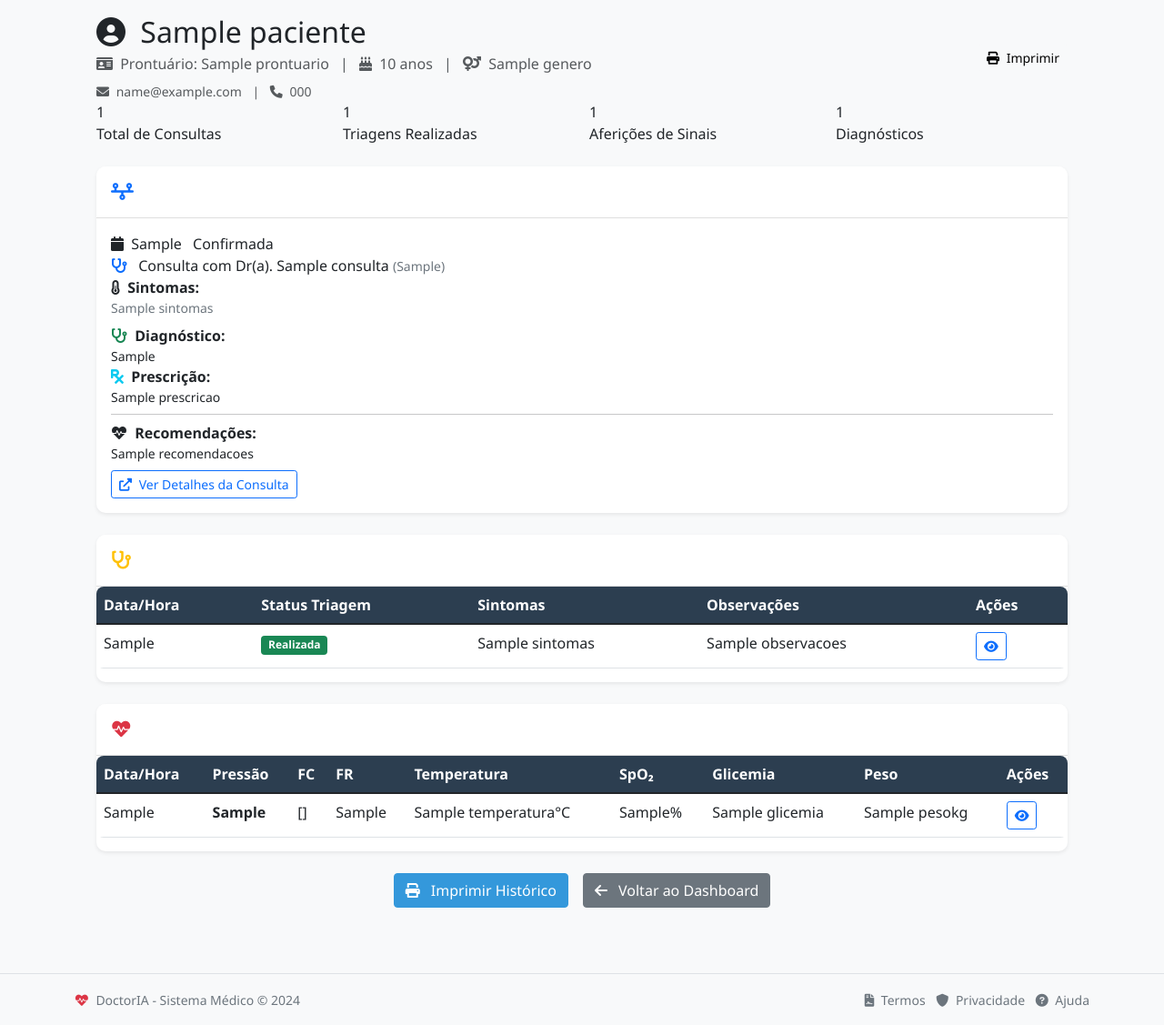
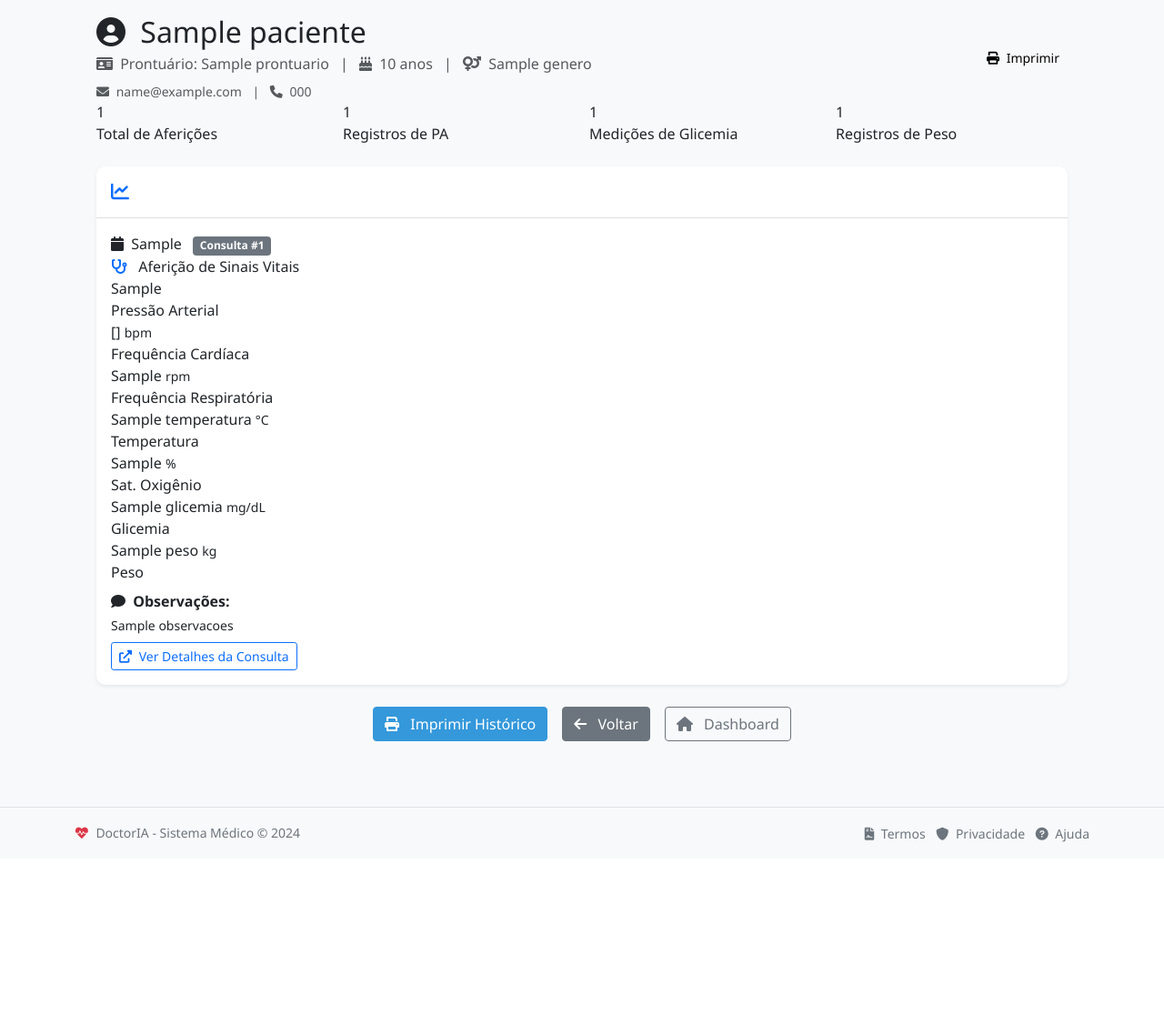
Before and after one commit to Xavier92tchivela/flask, a Flask app: template templates/enfermeiro/historico/historico_paciente.html in a window 1280 px wide. Shown: the part 110-1237 px from the top of the page at 91% size. After the commit the page ends 1036 px from the top, so only its background shows below. Run offline with Flask 3, Linux system fonts and the light colour scheme; the template is opened without the code that fills it: most values are stand-ins (such as "Sample title", 1, 10 or a date in 2020); some libraries are stand-ins or nearby versions.

Commit message:
Update historico_paciente.html

```diff
--- a/templates/enfermeiro/historico/historico_paciente.html
+++ b/templates/enfermeiro/historico/historico_paciente.html
@@ -82,49 +82,38 @@
         font-weight: 500;
     }
 
-    .badge-realizada { background: #d1e7dd; color: #0f5132; }
-    .badge-agendada { background: #cfe2ff; color: #084298; }
-    .badge-cancelada { background: #f8d7da; color: #842029; }
-
-    .detail-card {
+    .vital-card {
         background: #f8f9fc;
         border-radius: 10px;
-        padding: 1rem;
+        padding: 0.8rem;
         margin-top: 0.5rem;
     }
 
-    .diagnostico-card {
-        border-left: 4px solid #28a745;
-        background: #f8f9fc;
-        padding: 0.8rem;
-        margin-top: 0.5rem;
-        border-radius: 8px;
-    }
-
-    .receita-card {
-        border-left: 4px solid #17a2b8;
-        background: #f8f9fc;
-        padding: 0.8rem;
-        margin-top: 0.5rem;
-        border-radius: 8px;
-    }
-
-    .vital-signs {
+    .vital-grid {
         display: flex;
         flex-wrap: wrap;
-        gap: 0.5rem;
+        gap: 0.8rem;
         margin-top: 0.5rem;
     }
 
     .vital-item {
-        background: #e9ecef;
-        padding: 0.3rem 0.8rem;
-        border-radius: 20px;
-        font-size: 0.8rem;
+        background: white;
+        padding: 0.5rem 1rem;
+        border-radius: 8px;
+        text-align: center;
+        min-width: 80px;
+        box-shadow: 0 1px 3px rgba(0,0,0,0.1);
     }
 
-    .vital-item i {
-        margin-right: 0.3rem;
+    .vital-item .value {
+        font-size: 1.2rem;
+        font-weight: bold;
+        color: #4e73df;
+    }
+
+    .vital-item .label {
+        font-size: 0.7rem;
+        color: #6c757d;
     }
 
     .btn-outline-historic {
@@ -145,6 +134,14 @@
         .stats-number {
             font-size: 1.5rem;
         }
+
+        .vital-item {
+            min-width: 70px;
+        }
+
+        .vital-item .value {
+            font-size: 1rem;
+        }
     }
 
     @media print {
@@ -159,7 +156,7 @@
 <div class="container-fluid px-3 px-md-4">
     <div class="row">
         <div class="col-12">
-            <!-- Breadcrumb -->
+            <!-- Breadcrumb - CORRIGIDO -->
             <nav aria-label="breadcrumb" class="mb-3">
                 <ol class="breadcrumb bg-transparent p-0">
                     <li class="breadcrumb-item">
@@ -168,7 +165,7 @@
                         </a>
                     </li>
                     <li class="breadcrumb-item">
-                        <a href="{{ url_for('enfermeiro.historico.listar_pacientes') }}">
+                        <a href="{{ url_for('enfermeiro.historico.historico_pacientes') }}">
                             <i class="fas fa-history me-1"></i> Histórico
                         </a>
                     </li>
@@ -213,97 +210,126 @@
             <div class="row mb-4 g-3">
                 <div class="col-6 col-md-3">
                     <div class="stats-card">
-                        <div class="stats-number">{{ total_consultas }}</div>
-                        <div class="stats-label">Total de Consultas</div>
+                        <div class="stats-number">{{ afericoes|length }}</div>
+                        <div class="stats-label">Total de Aferições</div>
                     </div>
                 </div>
                 <div class="col-6 col-md-3">
                     <div class="stats-card">
-                        <div class="stats-number">{{ total_triagens }}</div>
-                        <div class="stats-label">Triagens Realizadas</div>
+                        <div class="stats-number">{{ afericoes|selectattr('pressao_arterial')|list|length }}</div>
+                        <div class="stats-label">Registros de PA</div>
                     </div>
                 </div>
                 <div class="col-6 col-md-3">
                     <div class="stats-card">
-                        <div class="stats-number">{{ total_sinais }}</div>
-                        <div class="stats-label">Aferições de Sinais</div>
+                        <div class="stats-number">{{ afericoes|selectattr('glicemia')|list|length }}</div>
+                        <div class="stats-label">Medições de Glicemia</div>
                     </div>
                 </div>
                 <div class="col-6 col-md-3">
                     <div class="stats-card">
-                        <div class="stats-number">{{ total_diagnosticos }}</div>
-                        <div class="stats-label">Diagnósticos</div>
+                        <div class="stats-number">{{ afericoes|selectattr('peso')|list|length }}</div>
+                        <div class="stats-label">Registros de Peso</div>
                     </div>
                 </div>
             </div>
 
-            <!-- Timeline de Consultas -->
+            <!-- Timeline de Aferições -->
             <div class="card shadow-sm mb-4">
                 <div class="card-header bg-white py-3">
                     <h5 class="mb-0">
-                        <i class="fas fa-timeline text-primary me-2"></i>
-                        Linha do Tempo - Histórico Médico
+                        <i class="fas fa-chart-line text-primary me-2"></i>
+                        Histórico de Sinais Vitais
                     </h5>
                 </div>
                 <div class="card-body p-3">
-                    {% if consultas and consultas|length > 0 %}
-                        {% for consulta in consultas %}
-                        <div class="timeline-item" id="consulta-{{ consulta.id }}">
+                    {% if afericoes and afericoes|length > 0 %}
+                        {% for afericao in afericoes %}
+                        <div class="timeline-item" id="afericao-{{ afericao.id }}">
                             <div class="timeline-date">
                                 <i class="fas fa-calendar me-1"></i>
-                                {% if consulta.data_hora %}
-                                    {% if consulta.data_hora.__class__.__name__ == 'datetime' %}
-                                        {{ consulta.data_hora.strftime('%d/%m/%Y às %H:%M') }}
+                                {% if afericao.data_afericao %}
+                                    {% if afericao.data_afericao.__class__.__name__ == 'datetime' %}
+                                        {{ afericao.data_afericao.strftime('%d/%m/%Y às %H:%M') }}
                                     {% else %}
-                                        {{ consulta.data_hora }}
+                                        {{ afericao.data_afericao }}
                                     {% endif %}
                                 {% endif %}
-                                <span class="badge-status badge-{{ consulta.status if consulta.status else 'agendada' }} ms-2">
-                                    {{ (consulta.status|capitalize) if consulta.status else 'Agendada' }}
-                                </span>
+                                <span class="badge bg-secondary ms-2">Consulta #{{ afericao.consulta_id }}</span>
                             </div>
 
                             <div class="timeline-title">
                                 <i class="fas fa-stethoscope text-primary me-2"></i>
-                                Consulta com Dr(a). {{ consulta.medico_nome }}
-                                {% if consulta.medico_especialidade %}
-                                    <small class="text-muted">({{ consulta.medico_especialidade }})</small>
+                                Aferição de Sinais Vitais
+                            </div>
+
+                            <div class="vital-grid">
+                                {% if afericao.pressao_arterial %}
+                                <div class="vital-item">
+                                    <div class="value">{{ afericao.pressao_arterial }}</div>
+                                    <div class="label">Pressão Arterial</div>
+                                    {% if classificar_pressao %}
+                                        {% set classificacao = classificar_pressao(afericao.pressao_arterial) %}
+                                        {% if classificacao %}
+                                        <small class="text-{{ classificacao.class }}">{{ classificacao.text }}</small>
+                                        {% endif %}
+                                    {% endif %}
+                                </div>
+                                {% endif %}
+
+                                {% if afericao.frequencia_cardiaca %}
+                                <div class="vital-item">
+                                    <div class="value">{{ afericao.frequencia_cardiaca }} <small>bpm</small></div>
+                                    <div class="label">Frequência Cardíaca</div>
+                                </div>
+                                {% endif %}
+
+                                {% if afericao.frequencia_respiratoria %}
+                                <div class="vital-item">
+                                    <div class="value">{{ afericao.frequencia_respiratoria }} <small>rpm</small></div>
+                                    <div class="label">Frequência Respiratória</div>
+                                </div>
+                                {% endif %}
+
+                                {% if afericao.temperatura %}
+                                <div class="vital-item">
+                                    <div class="value">{{ afericao.temperatura }} <small>°C</small></div>
+                                    <div class="label">Temperatura</div>
+                                </div>
+                                {% endif %}
+
+                                {% if afericao.saturacao_oxigenio %}
+                                <div class="vital-item">
+                                    <div class="value">{{ afericao.saturacao_oxigenio }} <small>%</small></div>
+                                    <div class="label">Sat. Oxigênio</div>
+                                </div>
+                                {% endif %}
+
+                                {% if afericao.glicemia %}
+                                <div class="vital-item">
+                                    <div class="value">{{ afericao.glicemia }} <small>mg/dL</small></div>
+                                    <div class="label">Glicemia</div>
+                                </div>
+                                {% endif %}
+
+                                {% if afericao.peso %}
+                                <div class="vital-item">
+                                    <div class="value">{{ afericao.peso }} <small>kg</small></div>
+                                    <div class="label">Peso</div>
+                                </div>
                                 {% endif %}
                             </div>
 
-                            {% if consulta.sintomas %}
-                            <div class="mb-2">
-                                <strong><i class="fas fa-thermometer-half me-1"></i> Sintomas:</strong>
-                                <p class="small text-muted mb-0">{{ consulta.sintomas }}</p>
-                            </div>
-                            {% endif %}
-
-                            <!-- Diagnóstico -->
-                            {% if consulta.diagnostico_final or consulta.diagnostico_preliminar %}
-                            <div class="diagnostico-card">
-                                <strong><i class="fas fa-stethoscope text-success me-1"></i> Diagnóstico:</strong>
-                                <p class="mb-0 small">
-                                    {{ consulta.diagnostico_final or consulta.diagnostico_preliminar }}
-                                </p>
-                            </div>
-                            {% endif %}
-
-                            <!-- Receita -->
-                            {% if consulta.prescricao %}
-                            <div class="receita-card">
-                                <strong><i class="fas fa-prescription text-info me-1"></i> Prescrição:</strong>
-                                <p class="mb-0 small" style="white-space: pre-wrap;">{{ consulta.prescricao }}</p>
-                                {% if consulta.recomendacoes %}
-                                <hr class="my-2">
-                                <strong><i class="fas fa-heartbeat me-1"></i> Recomendações:</strong>
-                                <p class="mb-0 small">{{ consulta.recomendacoes }}</p>
-                                {% endif %}
+                            {% if afericao.observacoes %}
+                            <div class="vital-card mt-2">
+                                <strong><i class="fas fa-comment me-1"></i> Observações:</strong>
+                                <p class="mb-0 small mt-1">{{ afericao.observacoes }}</p>
                             </div>
                             {% endif %}
 
                             <!-- Botão Ver Detalhes da Consulta -->
                             <div class="mt-2">
-                                <a href="/consulta/{{ consulta.id }}"
+                                <a href="/consulta/{{ afericao.consulta_id }}"
                                    class="btn btn-sm btn-outline-primary btn-outline-historic"
                                    target="_blank">
                                     <i class="fas fa-external-link-alt me-1"></i> Ver Detalhes da Consulta
@@ -313,133 +339,24 @@
                         {% endfor %}
                     {% else %}
                         <div class="text-center py-5">
-                            <i class="fas fa-calendar-times fa-4x text-muted mb-3"></i>
-                            <h6 class="text-muted">Nenhuma consulta registrada</h6>
-                            <p class="small text-muted">Este paciente ainda não possui consultas.</p>
+                            <i class="fas fa-heartbeat fa-4x text-muted mb-3"></i>
+                            <h6 class="text-muted">Nenhuma aferição registrada</h6>
+                            <p class="small text-muted">Este paciente ainda não possui registros de sinais vitais.</p>
                         </div>
                     {% endif %}
                 </div>
             </div>
-
-            <!-- Histórico de Triagens -->
-            {% if triagens and triagens|length > 0 %}
-            <div class="card shadow-sm mb-4">
-                <div class="card-header bg-white py-3">
-                    <h5 class="mb-0">
-                        <i class="fas fa-stethoscope text-warning me-2"></i>
-                        Histórico de Triagens
-                    </h5>
-                </div>
-                <div class="card-body p-0">
-                    <div class="table-responsive">
-                        <table class="table table-hover mb-0">
-                            <thead class="table-light">
-                                <tr>
-                                    <th>Data/Hora</th>
-                                    <th>Status Triagem</th>
-                                    <th>Sintomas</th>
-                                    <th>Observações</th>
-                                    <th>Ações</th>
-                                </tr>
-                            </thead>
-                            <tbody>
-                                {% for triagem in triagens %}
-                                <tr>
-                                    <td>
-                                        {% if triagem.data_hora %}
-                                            {% if triagem.data_hora.__class__.__name__ == 'datetime' %}
-                                                {{ triagem.data_hora.strftime('%d/%m/%Y %H:%M') }}
-                                            {% else %}
-                                                {{ triagem.data_hora }}
-                                            {% endif %}
-                                        {% endif %}
-                                    </td>
-                                    <td>
-                                        <span class="badge bg-{{ 'success' if triagem.status_triagem == 'realizada' else 'warning' }}">
-                                            {{ (triagem.status_triagem|capitalize) if triagem.status_triagem else 'Pendente' }}
-                                        </span>
-                                    </td>
-                                    <td>{{ triagem.sintomas|truncate(50) or '-' }}</td>
-                                    <td>{{ triagem.observacoes|truncate(50) or '-' }}</td>
-                                    <td>
-                                        <a href="/consulta/{{ triagem.id }}" class="btn btn-sm btn-outline-primary" target="_blank">
-                                            <i class="fas fa-eye"></i>
-                                        </a>
-                                    </td>
-                                </tr>
-                                {% endfor %}
-                            </tbody>
-                        </table>
-                    </div>
-                </div>
-            </div>
-            {% endif %}
-
-            <!-- Histórico de Sinais Vitais -->
-            {% if sinais_vitais and sinais_vitais|length > 0 %}
-            <div class="card shadow-sm mb-4">
-                <div class="card-header bg-white py-3">
-                    <h5 class="mb-0">
-                        <i class="fas fa-heartbeat text-danger me-2"></i>
-                        Histórico de Sinais Vitais
-                    </h5>
-                </div>
-                <div class="card-body p-0">
-                    <div class="table-responsive">
-                        <table class="table table-hover mb-0">
-                            <thead class="table-light">
-                                <tr>
-                                    <th>Data/Hora</th>
-                                    <th>Pressão</th>
-                                    <th>FC</th>
-                                    <th>FR</th>
-                                    <th>Temperatura</th>
-                                    <th>SpO₂</th>
-                                    <th>Glicemia</th>
-                                    <th>Peso</th>
-                                    <th>Ações</th>
-                                </tr>
-                            </thead>
-                            <tbody>
-                                {% for sinal in sinais_vitais %}
-                                <tr>
-                                    <td>
-                                        {% if sinal.data_afericao %}
-                                            {% if sinal.data_afericao.__class__.__name__ == 'datetime' %}
-                                                {{ sinal.data_afericao.strftime('%d/%m/%Y %H:%M') }}
-                                            {% else %}
-                                                {{ sinal.data_afericao }}
-                                            {% endif %}
-                                        {% endif %}
-                                    </td>
-                                    <td><strong>{{ sinal.pressao_arterial or '-' }}</strong></td>
-                                    <td>{{ sinal.frequencia_cardiaca or '-' }}</td>
-                                    <td>{{ sinal.frequencia_respiratoria or '-' }}</td>
-                                    <td>{{ sinal.temperatura or '-' }}°C</td>
-                                    <td>{{ sinal.saturacao_oxigenio or '-' }}%</td>
-                                    <td>{{ sinal.glicemia or '-' }}</td>
-                                    <td>{{ sinal.peso or '-' }}kg</td>
-                                    <td>
-                                        <a href="/enfermeiro/sinais-vitais/{{ sinal.id }}" class="btn btn-sm btn-outline-primary">
-                                            <i class="fas fa-eye"></i>
-                                        </a>
-                                    </td>
-                                </tr>
-                                {% endfor %}
-                            </tbody>
-                        </table>
-                    </div>
-                </div>
-            </div>
-            {% endif %}
 
             <!-- Botões de Ação -->
             <div class="d-flex justify-content-center gap-3 mt-4 mb-5 no-print">
                 <button onclick="window.print()" class="btn btn-primary">
                     <i class="fas fa-print me-2"></i> Imprimir Histórico
                 </button>
-                <a href="{{ url_for('enfermeiro.dashboard.index') }}" class="btn btn-secondary">
-                    <i class="fas fa-arrow-left me-2"></i> Voltar ao Dashboard
+                <a href="{{ url_for('enfermeiro.historico.historico_pacientes') }}" class="btn btn-secondary">
+                    <i class="fas fa-arrow-left me-2"></i> Voltar
+                </a>
+                <a href="{{ url_for('enfermeiro.dashboard.index') }}" class="btn btn-outline-secondary">
+                    <i class="fas fa-home me-2"></i> Dashboard
                 </a>
             </div>
         </div>
```
